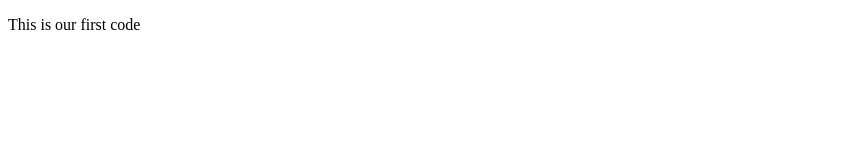
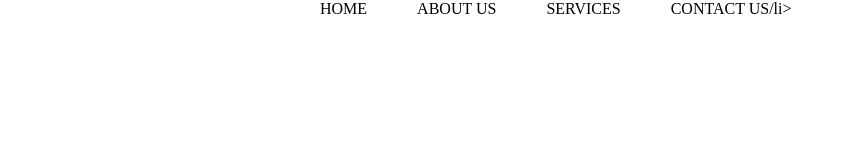
Before and after one commit to GeoffreyGichaga/Prac2, a plain HTML site: page index.html in a window 1280 px wide. Shown: the whole page, without its empty margins (0-845 px from the left). Drawn offline with Linux system fonts and the light colour scheme.

Commit message:
style:navbar -added styling for the nav bar

```diff
--- a/index.html
+++ b/index.html
@@ -5,9 +5,20 @@
     <meta charset="UTF-8">
     <meta http-equiv="X-UA-Compatible" content="IE=edge">
     <meta name="viewport" content="width=device-width, initial-scale=1.0">
+    <link rel="stylesheet" href="style.css">
     <title>Document</title>
 </head>
 <body>
-    <p>This is our first code</p>
+    <header>
+        <nav>
+            <ul>
+                <li>HOME</li>
+                <li>ABOUT US</li>
+                <li>SERVICES</li>
+                <li>CONTACT US/li>
+            </ul>
+        </nav>
+
+    </header>
 </body>
 </html>
--- a/style.css
+++ b/style.css
@@ -0,0 +1,13 @@
+*{
+    padding: 0;
+    margin: 0;
+    box-sizing: border-box;
+}
+
+header nav ul{
+    list-style: none;
+    display: flex;
+    gap:50px;
+    width: 50%;
+    margin: 0 auto;
+}
```
